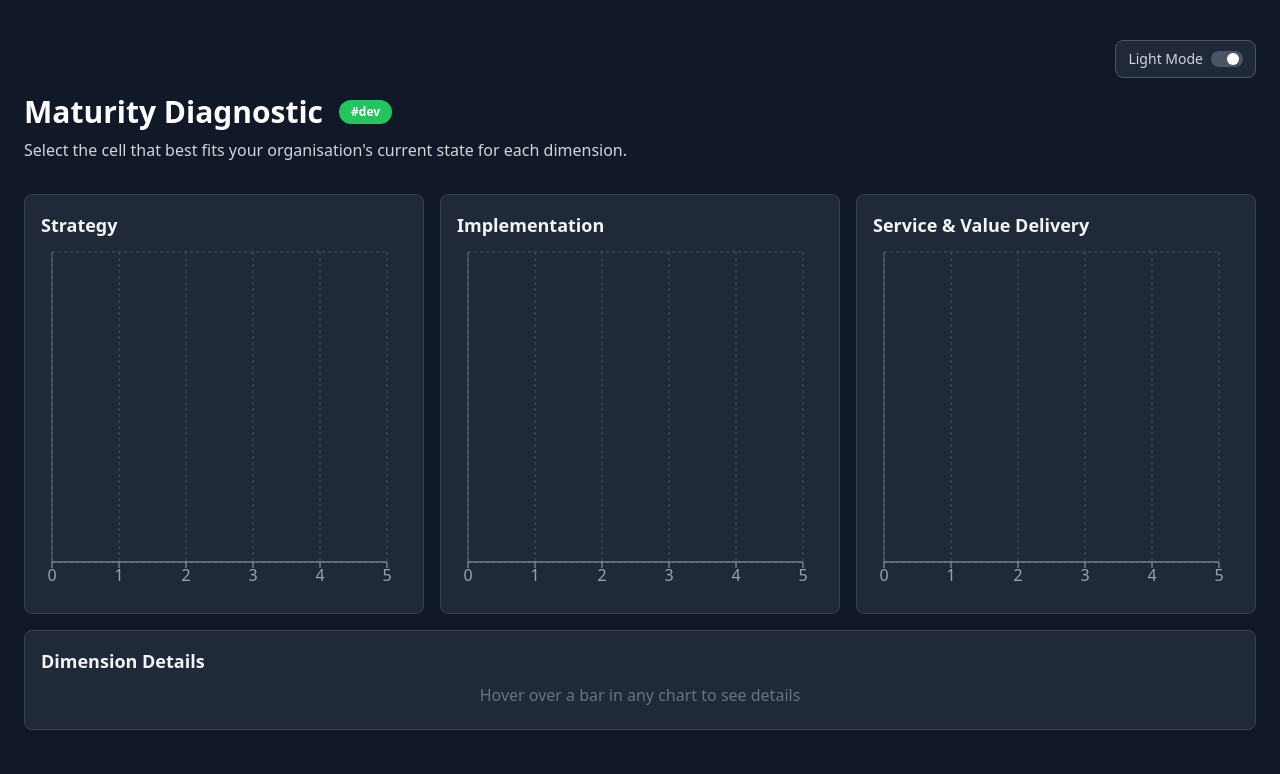
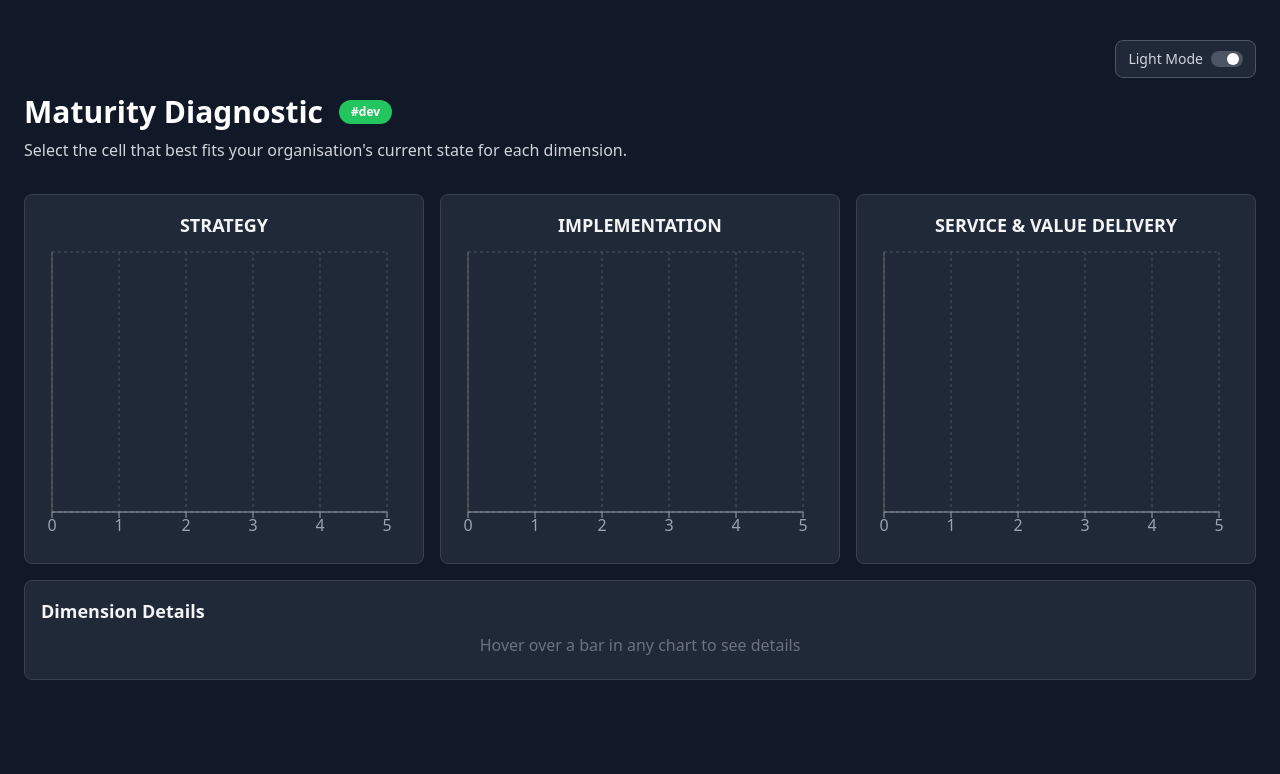
Before and after one commit to nickedell/prioritisation_2, a React (Vite) app: page / in a window 1280 px wide. Shown: the top 774 px of the page. Built offline with nearby package versions, Linux system fonts and the light colour scheme.

Commit message:
new layout & dynamic content

```diff
--- a/src/pages/DiagnosticPage6.tsx
+++ b/src/pages/DiagnosticPage6.tsx
@@ -16,21 +16,26 @@ const DiagnosticPage6: React.FC = () => {
 
     const { scores, updateScore } = maturityContext;
 
-    const chartData = useMemo(() => {
-        const createChartData = (category: string) => {
-            return diagnosticData
+    // UPDATE: This logic is now fully data-driven. It finds the categories
+    // from the data itself, rather than using hard-coded names.
+    const charts = useMemo(() => {
+        const categories = [...new Set(diagnosticData.map(item => item.category))]; // Get unique categories
+
+        return categories.map(category => ({
+            title: category,
+            data: diagnosticData
                 .filter(item => item && item.category === category)
                 .map(item => ({
                     dimension: item,
                     score: scores[item.name] || 0,
-                }));
-        };
-        return {
-            strategy: createChartData('STRATEGY'),
-            implementation: createChartData('IMPLEMENTATION'),
-            service: createChartData('SERVICE & VALUE DELIVERY'),
-        };
+                }))
+        }));
     }, [scores]);
+
+    const groupedData = useMemo(() => diagnosticData.reduce((acc, item) => {
+        (acc[item.category] = acc[item.category] || []).push(item);
+        return acc;
+    }, {} as Record<string, typeof diagnosticData>), []);
 
     const handleSelectScore = (dimensionName: string, score: number, currentIndex: number) => {
         updateScore(dimensionName, score);
@@ -65,11 +70,11 @@ const DiagnosticPage6: React.FC = () => {
                     currentTopCategory = el.id;
                 }
             }
-            setVisibleCategory(currentTopCategory || 'STRATEGY');
+            setVisibleCategory(currentTopCategory || (charts[0]?.title || ''));
         };
         window.addEventListener('scroll', handleScroll, { passive: true });
         return () => window.removeEventListener('scroll', handleScroll);
-    }, []);
+    }, [charts]);
 
     const handleChartMouseEnter = (data: any) => {
         if (data && data.payload && data.payload.dimension) {
@@ -86,17 +91,6 @@ const DiagnosticPage6: React.FC = () => {
         'LEVEL 5 - ADAPTIVE/AGILE'
     ];
 
-    // This is a helper component to ensure all chart boxes are the same height
-    const ChartBox: React.FC<{ title: string; data: any[] }> = ({ title, data }) => (
-        <div className="p-4 bg-gray-800 rounded-lg border border-gray-700 flex flex-col">
-            <h3 className="text-lg font-semibold mb-2 ">{title}</h3>
-            {/* This wrapper div will grow to fill space, pushing the chart to the bottom */}
-            <div className="flex-grow flex items-end">
-                <BarChartComponent data={data} onMouseEnter={handleChartMouseEnter} onMouseLeave={handleChartMouseLeave} />
-            </div>
-        </div>
-    );
-
     return (
         <div className={darkMode ? 'bg-gray-900' : 'bg-gray-50'}>
             <div className={`max-w-7xl mx-auto p-6 min-h-screen ${darkMode ? 'text-gray-100' : 'text-gray-900'}`}>
@@ -109,11 +103,14 @@ const DiagnosticPage6: React.FC = () => {
                         showDevTag={true}
                     />
                     <div className="mt-4">
-                        {/* UPDATE: The grid items will now stretch to the same height */}
+                        {/* UPDATE: The grid now dynamically creates a chart for each category found in the data */}
                         <div className="grid grid-cols-1 lg:grid-cols-3 gap-4">
-                           <ChartBox title="Strategy" data={chartData.strategy} />
-                           <ChartBox title="Implementation" data={chartData.implementation} />
-                           <ChartBox title="Service & Value Delivery" data={chartData.service} />
+                            {charts.map(chart => (
+                                <div key={chart.title} className="p-4 bg-gray-800 rounded-lg border border-gray-700">
+                                    <h3 className="text-lg font-semibold mb-2 text-center">{chart.title}</h3>
+                                    <BarChartComponent data={chart.data} onMouseEnter={handleChartMouseEnter} onMouseLeave={handleChartMouseLeave} height={300} />
+                                </div>
+                            ))}
                         </div>
                         <div className="mt-4 p-4 bg-gray-800 rounded-lg border border-gray-700 min-h-[100px]">
                             <h3 className="text-lg font-semibold mb-2">Dimension Details</h3>
```
Also changed, not shown: 1 other file (tests, documents, lock files or other folders).
